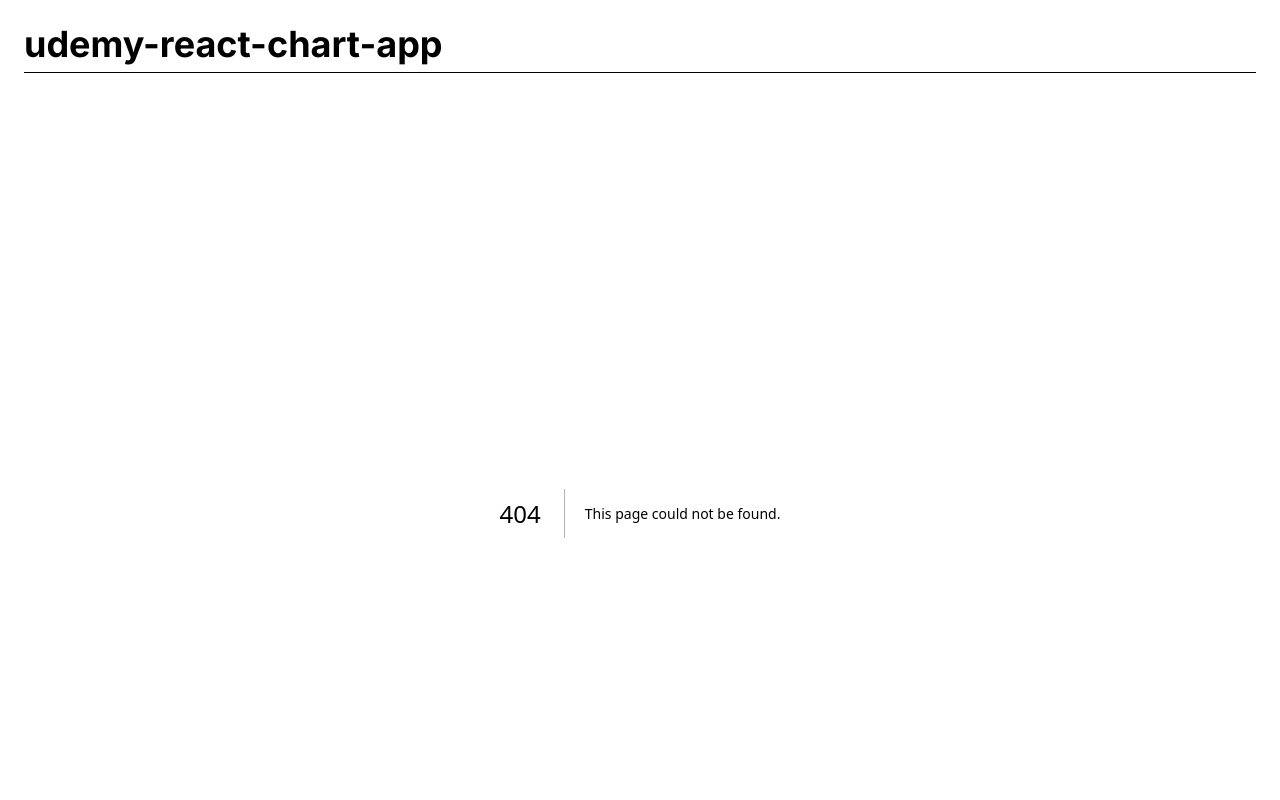
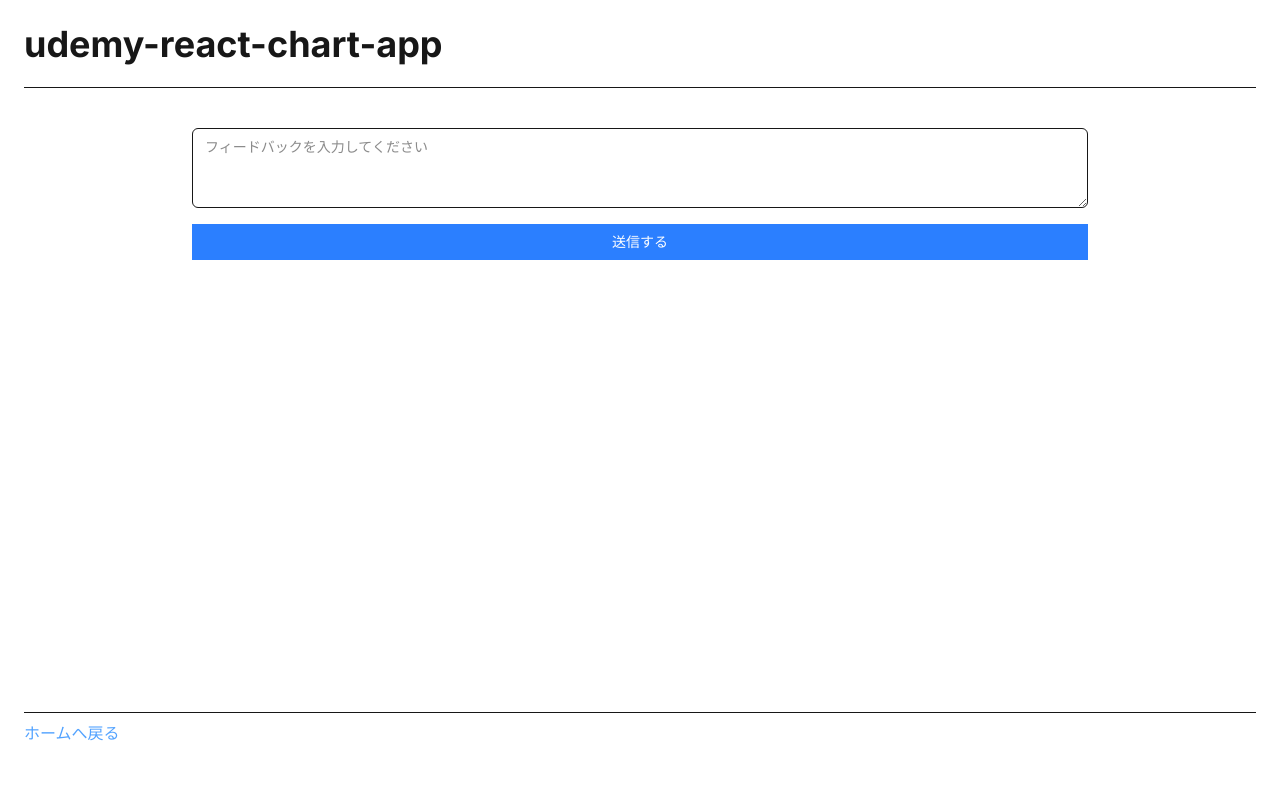
Before and after one commit to etranger2268/udemy-react-chart-app, a Next.js app: page /feedback in a window 1280 px wide. Before the commit this address had no page. Shown: the top 800 px of the page. Built offline with nearby package versions, Linux system fonts and the light colour scheme.

Commit message:
develop-07-19

```diff
--- a/package.json
+++ b/package.json
@@ -7,19 +7,17 @@
     "start": "next start",
     "preview": "next build && next start",
     "clean": "rm -rf .next",
-
     "check": "biome check .",
     "fix": "biome check --write .",
     "format": "biome format --write .",
-
     "type-check": "tsc --noEmit",
-
     "prepare": "lefthook install"
   },
   "dependencies": {
     "next": "16.1.1",
     "react": "19.2.3",
-    "react-dom": "19.2.3"
+    "react-dom": "19.2.3",
+    "uuid": "^13.0.0"
   },
   "devDependencies": {
     "@biomejs/biome": "2.3.11",
--- /dev/null
+++ b/src/app/feedback/page.tsx
@@ -0,0 +1,46 @@
+'use client';
+
+import { type ChangeEvent, useState } from 'react';
+import { v4 as uuid } from 'uuid';
+
+export default function FeedbackPage() {
+  const [input, setInput] = useState<string>('');
+  const [feedbackList, setFeedbackList] = useState<string[]>([]);
+
+  const handleChangeInput = (e: ChangeEvent<HTMLTextAreaElement>) =>
+    setInput(e.currentTarget.value);
+
+  const handleSubmit = () => {
+    const trimInput = input.trim();
+    if (!trimInput) return;
+    setFeedbackList((prev) => [...prev, input]);
+    setInput('');
+  };
+
+  return (
+    <div className="max-w-4xl mx-auto">
+      <div className="flex flex-col justify-center gap-4">
+        <textarea
+          value={input}
+          onChange={handleChangeInput}
+          className="min-h-20 w-full rounded-md border bg-background px-3 py-2 text-sm focus:outline-none focus:ring focus:ring-blue-500 disabled:cursor-not-allowed disabled:opacity-50"
+          placeholder="フィードバックを入力してください"
+        />
+        <button
+          type="button"
+          onClick={handleSubmit}
+          className="py-2 px-4 bg-blue-500 text-white text-sm font-medium transition-all duration-300 hover:opacity-75"
+        >
+          送信する
+        </button>
+        <div className="ml-6">
+          <ul className="list-disc">
+            {feedbackList.map((feedback) => (
+              <li key={uuid()}>{feedback}</li>
+            ))}
+          </ul>
+        </div>
+      </div>
+    </div>
+  );
+}
--- a/src/app/layout.tsx
+++ b/src/app/layout.tsx
@@ -28,7 +28,7 @@ export default function RootLayout({ children }: Props) {
   return (
     <html lang="ja">
       <body className={`${inter.variable} ${notoSansJP.variable} antialiased font-sans`}>
-        <div className="flex flex-col max-h-screen p-6 space-y-6">
+        <div className="flex flex-col min-h-screen p-6 space-y-6">
           <header className="h-16 border-b pb-2">
             <h1 className="text-4xl font-bold">udemy-react-chart-app</h1>
           </header>
--- a/src/app/page.tsx
+++ b/src/app/page.tsx
@@ -7,6 +7,7 @@ export default function HomePage() {
     { href: '/text', display: 'Text - section04' },
     { href: '/input', display: 'Input - section05' },
     { href: '/background', display: 'Background - section06' },
+    { href: '/feedback', display: 'Feedback - section07' },
   ];
   return (
     <div className="ml-4">
```
Also changed, not shown: 1 other file (tests, documents, lock files or other folders).
